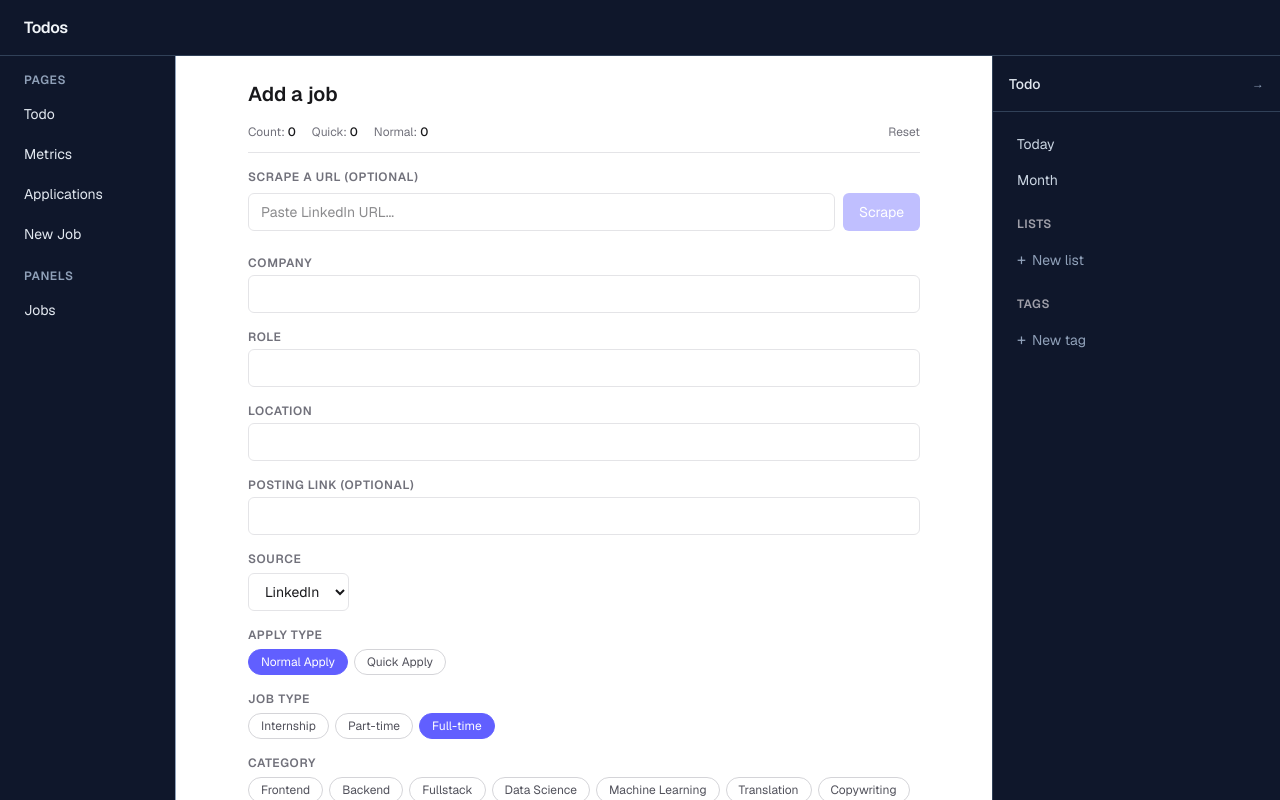
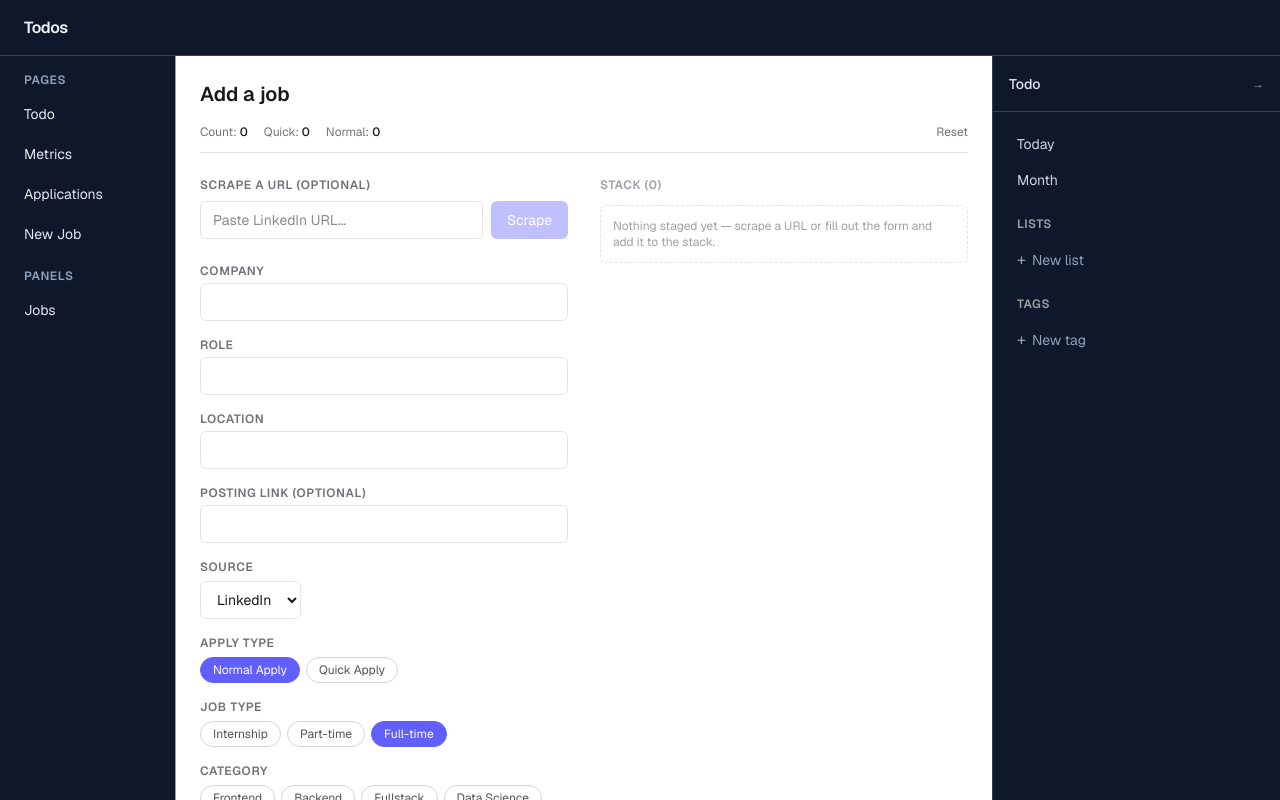
Before and after one commit to Jonathanko52/personal-interface, a Next.js app: page /jobs/new in a window 1280 px wide. Built offline with nearby package versions, Linux system fonts and the light colour scheme.

Commit message:
make stack cards more informative

```diff
--- a/app/components/StackedJobRow.tsx
+++ b/app/components/StackedJobRow.tsx
@@ -2,6 +2,7 @@
 
 import { StackedJob } from "@/app/lib/useJobStack";
 import { useJobSaveFlow } from "@/app/lib/useJobSaveFlow";
+import { APPLY_TYPE_LABELS, JOB_TYPE_LABELS } from "@/app/lib/jobFields";
 
 interface StackedJobRowProps {
   item: StackedJob;
@@ -37,7 +38,28 @@ export default function StackedJobRow({ item, onSaved, onRemove, onEdit, skipped
         <div className="text-sm">
           <p className="font-medium text-zinc-900">{item.companyName}</p>
           <p className="text-zinc-600">{item.jobPosting}</p>
-          <p className="text-xs text-zinc-400">{item.location}</p>
+          <p className="text-xs text-zinc-400">
+            {item.location} · {JOB_TYPE_LABELS[item.jobType]} · {APPLY_TYPE_LABELS[item.applyType]} · {item.source}
+          </p>
+          {item.categories.length > 0 && (
+            <div className="flex flex-wrap gap-1 mt-1.5">
+              {item.categories.map((category) => (
+                <span key={category} className="text-xs px-2 py-0.5 rounded-full bg-zinc-100 text-zinc-500">
+                  {category}
+                </span>
+              ))}
+            </div>
+          )}
+          {item.postingLink.trim() !== "" && (
+            <a
+              href={item.postingLink}
+              target="_blank"
+              rel="noopener noreferrer"
+              className="text-xs text-indigo-500 hover:text-indigo-700 transition-colors inline-block mt-1"
+            >
+              View posting ↗
+            </a>
+          )}
         </div>
         <div className="flex gap-3 shrink-0">
           <button
--- a/app/jobs/new/page.tsx
+++ b/app/jobs/new/page.tsx
@@ -149,10 +149,10 @@ export default function NewJobPage() {
   }
 
   return (
-    <div className="max-w-2xl mx-auto">
+    <div className="max-w-5xl mx-auto">
       <h1 className="text-xl font-semibold text-zinc-900 mb-4">Add a job</h1>
 
-      <div className="flex items-center gap-4 text-xs text-zinc-500 border-b border-zinc-200 pb-3 mb-4">
+      <div className="flex items-center gap-4 text-xs text-zinc-500 border-b border-zinc-200 pb-3 mb-6">
         <span>Count: <span className="text-zinc-900 font-medium">{counts?.total ?? "—"}</span></span>
         <span>Quick: <span className="text-zinc-900 font-medium">{counts?.quickApply ?? "—"}</span></span>
         <span>Normal: <span className="text-zinc-900 font-medium">{counts?.normalApply ?? "—"}</span></span>
@@ -164,7 +164,9 @@ export default function NewJobPage() {
         </button>
       </div>
 
-      <div className="flex flex-col gap-2 mb-6">
+      <div className="flex flex-col lg:flex-row gap-8 items-start">
+        <div className="flex-1 w-full flex flex-col gap-6">
+          <div className="flex flex-col gap-2">
             <label className="text-xs font-semibold text-zinc-500 uppercase tracking-wider">
               Scrape a URL (optional)
             </label>
@@ -285,13 +287,14 @@ export default function NewJobPage() {
               Add to stack
             </button>
           </div>
+        </div>
 
-      {stack.length > 0 && (
-        <div className="flex flex-col gap-3 mt-8">
+        <div className="flex-1 w-full flex flex-col gap-3 lg:sticky lg:top-6">
           <div className="flex items-center justify-between">
             <h2 className="text-xs font-semibold text-zinc-400 uppercase tracking-wider">
               Stack ({stack.length})
             </h2>
+            {stack.length > 0 && (
               <div className="flex gap-3">
                 <button
                   onClick={handleSaveAll}
@@ -308,7 +311,9 @@ export default function NewJobPage() {
                   Clear all
                 </button>
               </div>
+            )}
           </div>
+          {stack.length > 0 ? (
             <div className="flex flex-col gap-2">
               {stack.map((item) => (
                 <StackedJobRow
@@ -324,8 +329,13 @@ export default function NewJobPage() {
                 />
               ))}
             </div>
+          ) : (
+            <p className="text-xs text-zinc-400 border border-dashed border-zinc-200 rounded-md p-3">
+              Nothing staged yet — scrape a URL or fill out the form and add it to the stack.
+            </p>
+          )}
         </div>
-      )}
+      </div>
     </div>
   );
 }
```
Lines whose indentation alone changed are shown as unchanged.
